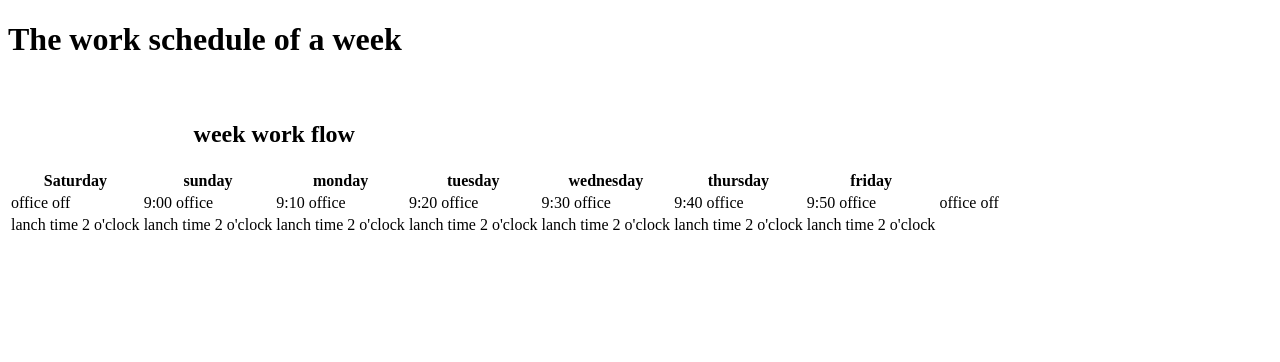
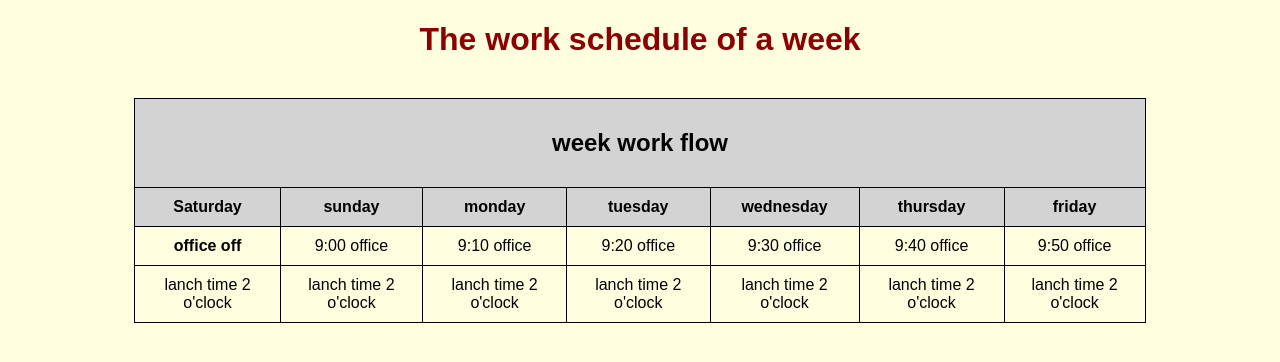
Before and after one commit to omarfaruk9603/first-repo, a plain HTML site: page workschedule.html in a window 1280 px wide. Drawn offline with Linux system fonts and the light colour scheme.

Commit message:
css added

```diff
--- a/workschedule.html
+++ b/workschedule.html
@@ -5,11 +5,38 @@
     <meta charset="UTF-8">
     <meta name="viewport" content="width=device-width, initial-scale=1.0">
     <title>Work schedule</title>
+    <style>
+        body {
+            background-color: lightyellow;
+            font-family: Arial, sans-serif;
+        }
+
+        h1 {
+            color: darkred;
+            text-align: center;
+        }
+
+        table {
+            width: 80%;
+            margin: 0 auto;
+            border-collapse: collapse;
+        }
+
+        th, td {
+            border: 1px solid black;
+            padding: 10px;
+            text-align: center;
+        }
+
+        th {
+            background-color: lightgray;
+        }
+    </style>
 </head>
 <body>
     <h1>The work schedule of a week</h1><br>
     <table>
-        <th colspan="4"><h2> week work flow</h2></th>
+        <th colspan="7"><h2> week work flow</h2></th>
         <tr>
             <th>Saturday</th>
             <th>sunday</th>
@@ -20,14 +47,13 @@
             <th>friday</th>
         </tr>
         <tr>
-            <td>office off</td>
+            <td><b>office off</b></td>
             <td>9:00 office</td>
             <td>9:10 office</td>
             <td>9:20 office</td>
             <td>9:30 office</td>
             <td>9:40 office</td>
             <td>9:50 office</td>
-            <td>office off</td>
         </tr>
         <tr>
             <td>lanch time 2 o'clock</td>
```
Also changed, not shown: css.html (added, +30 -0 lines), index.html (+1 -0 lines).
